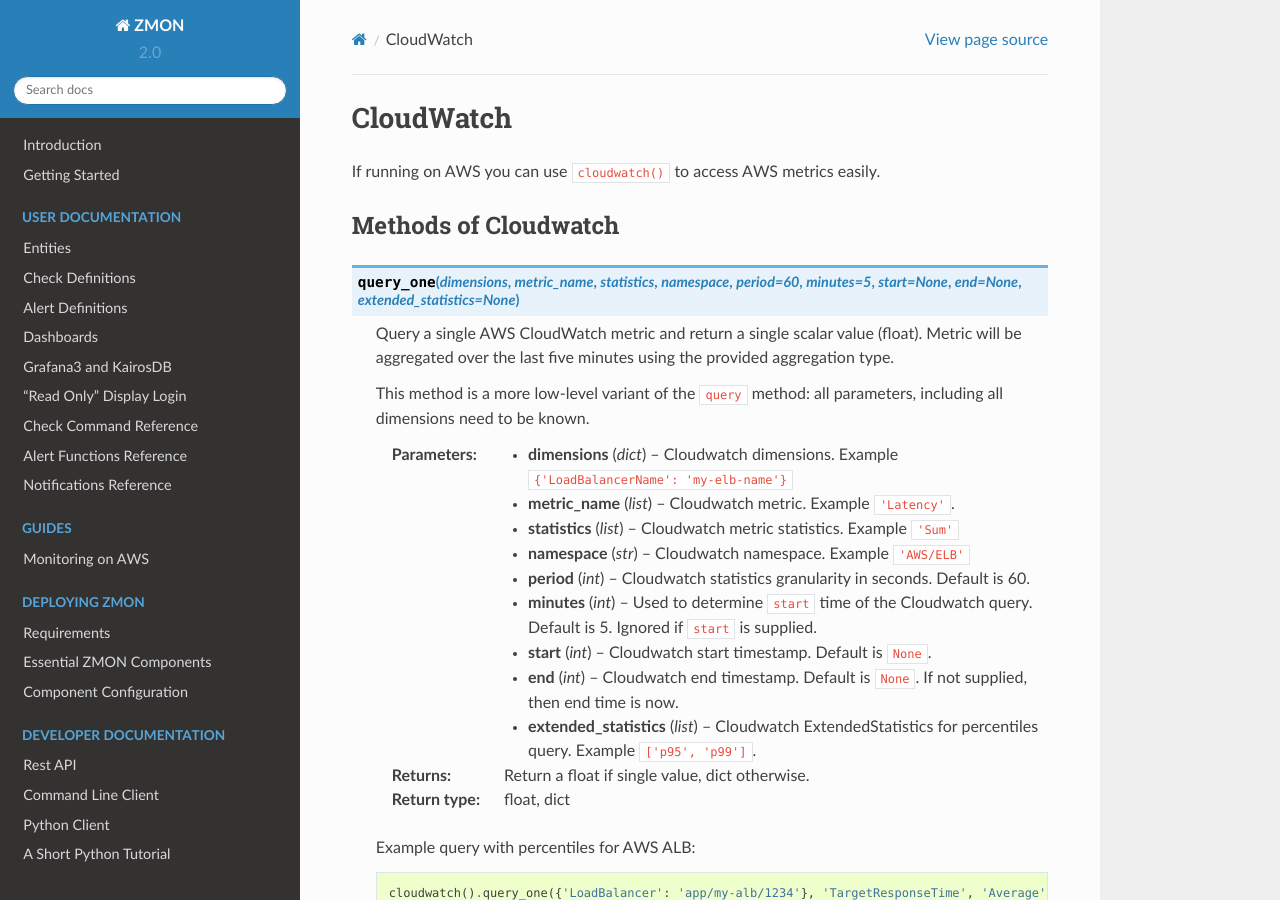
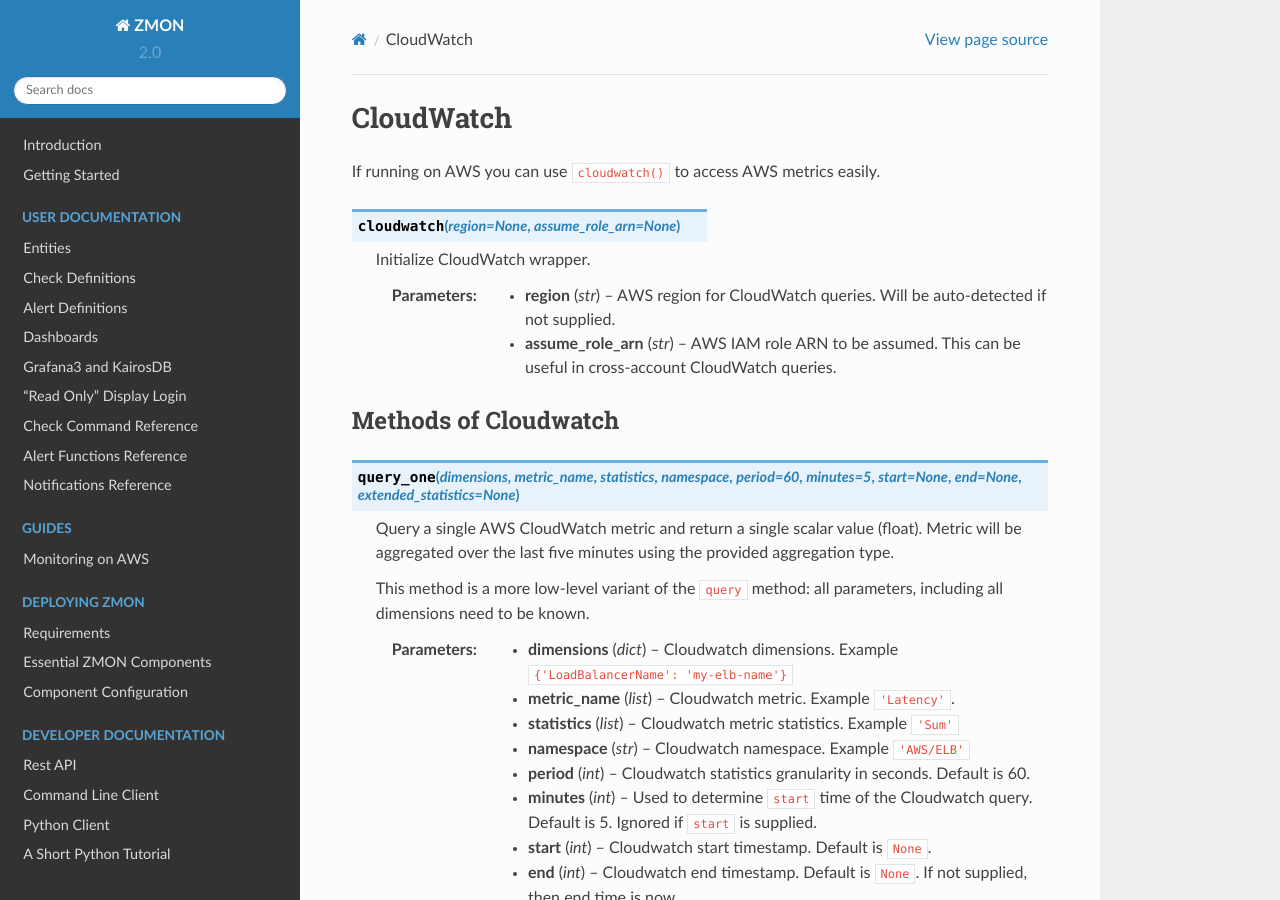
Before and after one commit to zalando-zmon/zmon-docs, a Sphinx documentation site: the page built from docs/user/check-ref/cloudwatch_wrapper.rst, in a window 1280 px wide and 900 px high. Built offline with Sphinx 7.4.7 and the Read the Docs theme 2.0.0, drawn with Linux system fonts in a browser that asks for light colours.

Commit message:
Update cloudwatch wrapper docs (#80)
Add assume_role_arn support

```diff
--- a/docs/user/check-ref/cloudwatch_wrapper.rst
+++ b/docs/user/check-ref/cloudwatch_wrapper.rst
@@ -4,6 +4,19 @@
 ----------
 
 If running on AWS you can use ``cloudwatch()`` to access AWS metrics easily.
+
+.. py:function:: cloudwatch(region=None, assume_role_arn=None)
+
+    ::
+
+    Initialize CloudWatch wrapper.
+
+    :param region: AWS region for CloudWatch queries. Will be auto-detected if not supplied.
+    :type region: str
+
+    :param assume_role_arn: AWS IAM role ARN to be assumed. This can be useful in cross-account CloudWatch queries.
+    :type assume_role_arn: str
+
 
 Methods of Cloudwatch
 ^^^^^^^^^^^^^^^^^^^^^
```
